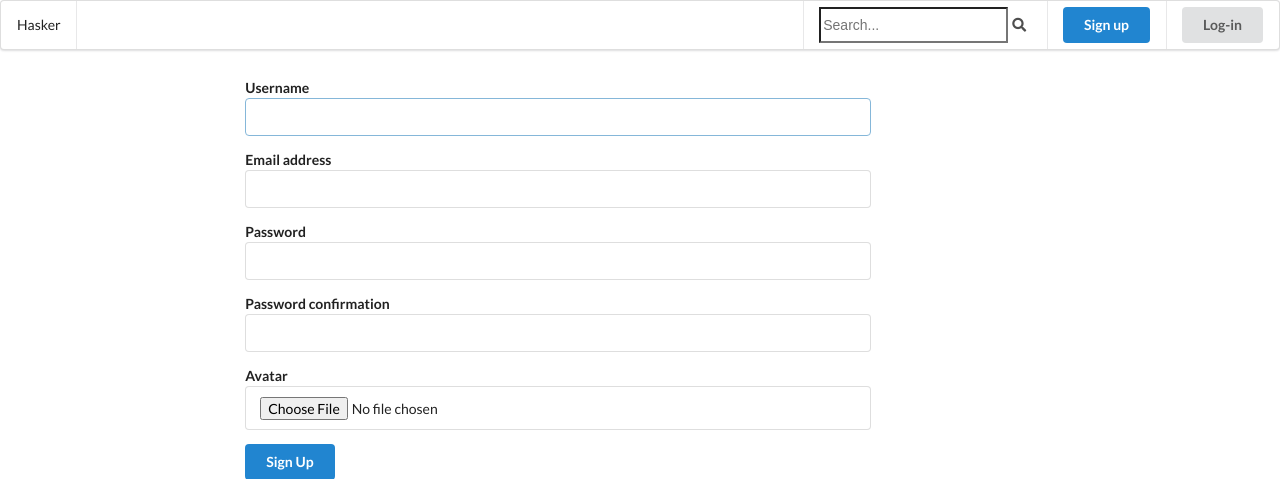
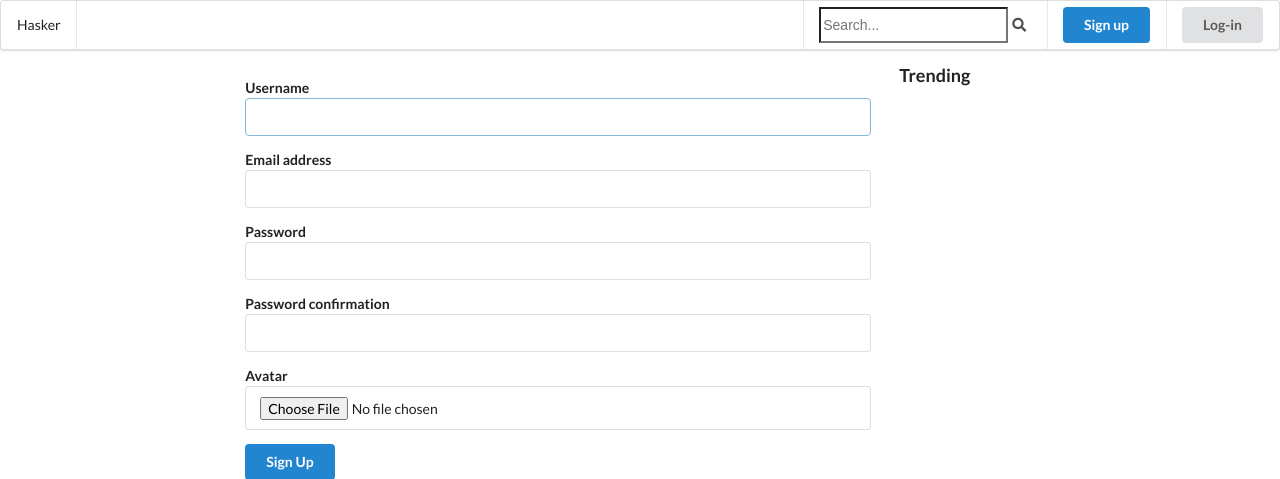
Before and after one commit to Dementiy/otus-python-0717, a Django app: page /accounts/signup/ in a window 1280 px wide. Shown: the top 479 px of the page. Run offline with Django 3.2, Linux system fonts and the light colour scheme; data that the repository does not hold is empty; some libraries are stand-ins or nearby versions.

Commit message:
Список популярных вопросов добавлен в контекст шаблонов

```diff
--- a/homework06/hasker/config/settings/base.py
+++ b/homework06/hasker/config/settings/base.py
@@ -51,6 +51,7 @@ TEMPLATES = [
                 'django.template.context_processors.request',
                 'django.contrib.auth.context_processors.auth',
                 'django.contrib.messages.context_processors.messages',
+                'qa.context_processors.trending',
             ],
         },
     },
--- /dev/null
+++ b/homework06/hasker/qa/context_processors.py
@@ -0,0 +1,6 @@
+from .models import Question
+
+def trending(request):
+    return {
+        'trending': Question.objects.trending()
+    }
--- a/homework06/hasker/templates/base.html
+++ b/homework06/hasker/templates/base.html
@@ -52,7 +52,15 @@
             </div>
         </div>
         <div class="two wide column">
-            <!-- Trending questions -->
+            <div class="ui relaxed divided list">
+                <h3>Trending</h3>
+                {% for question in trending %}
+                <div class="item">
+                    <i class="ui label">{{ question.votes }}</i>
+                    <a href="{{ question.get_absolute_url }}">{{ question.title }}</a>
+                </div>
+                {% endfor %}
+            </div>
         </div>
     </div>
     {% block javascript %}{% endblock %}
```
